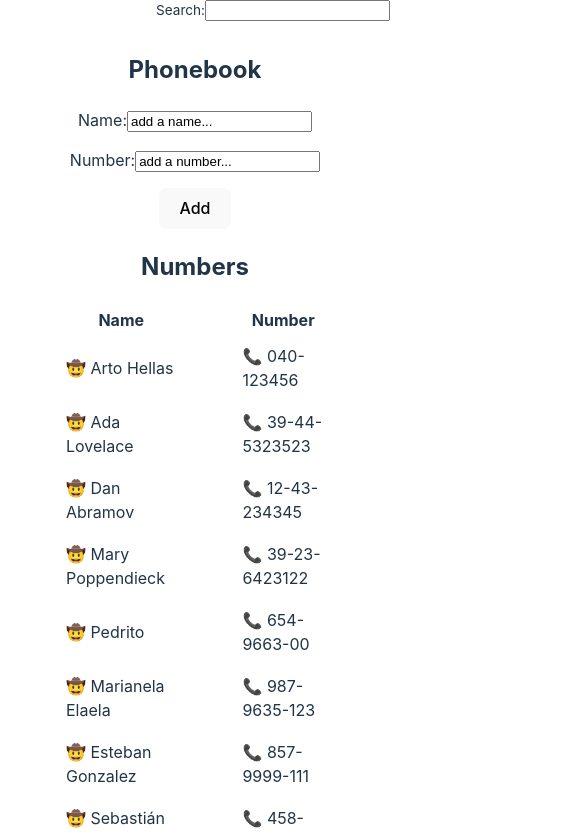
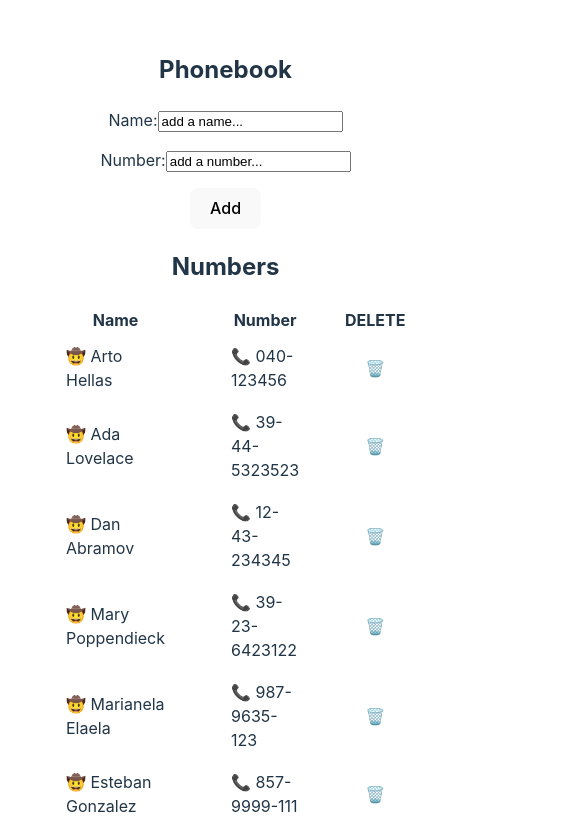
Before and after one commit to CarlosPizarroMorales/fullstackopen-submissions, a React (Vite) app in the folder part2/phonebook/: page / in a window 390 px wide. Shown: the top 834 px of the page, 585 px wide, since content can reach past the window. Built offline with nearby package versions, Linux system fonts and the light colour scheme; data requests are answered from the project's data file.

Commit message:
Exercise 2.14 - Phonebook step 9: implement delete record

```diff
--- a/part2/phonebook/db.json
+++ b/part2/phonebook/db.json
@@ -21,11 +21,6 @@
       "id": "4"
     },
     {
-      "id": "e833",
-      "name": "Pedrito",
-      "number": "654-9663-00"
-    },
-    {
       "id": "002e",
       "name": "Marianela Elaela",
       "number": "987-9635-123"
@@ -39,6 +34,11 @@
       "id": "0784",
       "name": "Sebastián Portales",
       "number": "458-9998-741"
+    },
+    {
+      "id": "c516",
+      "name": "Pedrito",
+      "number": "987-96352-00"
     }
   ]
 }
--- a/part2/phonebook/src/App.css
+++ b/part2/phonebook/src/App.css
@@ -68,7 +68,7 @@ thead > tr > th{
 
 label#search {
   position: absolute;
-  top: 0;
-  right: 0;
+  bottom: 100%;
+  left: 100%;
   font-size: .85rem;
 }
--- a/part2/phonebook/src/App.jsx
+++ b/part2/phonebook/src/App.jsx
@@ -12,50 +12,80 @@ const App = () => {
   const [ newSearch, setNewSearch ] = useState('');
 
   useEffect(()=> {
-    console.log('from effect');
+    // console.log('from effect');
 
     personService.getAll()
     .then(persons => {
-      console.log(persons);
+      // console.log(persons);
       setPersons(persons);
     })
 
   },[])
 
-  console.log('render', persons.length, ' persons.');     // checking rendering
+  // console.log('render', persons.length, ' persons.');     // checking rendering
 
   const checkExists = () => {
-    return (
-      persons.some(p => p.name.toLowerCase() === newName.trim().toLowerCase()) ||
-      persons.some(p => p.number.toLowerCase() === newNumber.trim().toLowerCase())
-    )
+    const onName = persons.filter(p => p.name.toLowerCase() === newName.trim().toLowerCase());
+    const onNumber = persons.filter(p => p.number.toLowerCase() === newNumber.trim().toLowerCase());
+    console.log(onName, onNumber);
+
+    if (onName.length === 0 && onNumber.length === 0) return 0;       // create
+    if (onName.length === 0 && onNumber.length !== 0) return 1;       // number already registered
+    if (onName.length !== 0 ) {
+      if (onName[0].number === newNumber ) return 2;                     // are U trolling me?
+      return 3;                                                       // patch number
+    }
   }
 
   const addNewPerson = (e) => {
     e.preventDefault();
 
-    if ( checkExists() ) {
-      alert(`${ newName.trim() } or ${ newNumber.trim() } already exists in the phonebook.`);
-      setNewName('');
-      setNewNumber('');
+    const checked = checkExists();
+    console.log(checked);
+    if ( checked === 1 ) {
+      resetForm();
+      return alert(`${ newNumber.trim() } is already registered in the phonebook.`);
+    }
+
+    if ( checked === 2) {
+      resetForm();
+      return alert(`Are U trolling me? ${ newNumber } already belongs to ${ newName }`);
+    }
+
+    if ( checked === 0) {
+      const newPerson = { name: newName.trim(), number: newNumber.trim() }
+
+      personService.create(newPerson)
+      .then(returnedPerson => {
+        // console.log(returnedPerson);
+        setPersons(persons.concat(returnedPerson));
+        resetForm();
+      })
       return;
     }
+    // implement number patchinig axios.put
+  }
 
-    const newPerson = { name: newName.trim(), number: newNumber.trim() }
-
-    personService.create(newPerson)
-    .then(returnedPerson => {
-      console.log(returnedPerson);
-      setPersons(persons.concat(returnedPerson));
-      setNewName('');
-      setNewNumber('');
-    })
+  const deletePerson = id => {
+    const [ who ] = persons.filter(p => p.id === id);
+    // console.log(who)
+    if (confirm(`Do you want to remove ${who.name}?`)) {
+      // console.log(`We must remove your presence ${id}...`);
+      personService.remove(id)
+      .then(removedPerson => {
+        // console.log(removedPerson);
+        setPersons(persons.filter(p => p.id !== removedPerson.id))
+      })
+    } else {
+      return null;
+    }
   }
 
   const handlePersonChange = (e) => setNewName(e.target.value);
   const handleNumberChange = (e) => setNewNumber(e.target.value);
   const handleSearchChange = (e) => setNewSearch(e.target.value.toLowerCase());
   const filteredPersons = persons.filter(person => person.name.toLowerCase().includes(newSearch));
+  const resetForm = () => { setNewNumber(''); setNewName('') }
 
   return (
     <main>
@@ -69,7 +99,7 @@ const App = () => {
         handlePersonChange={ handlePersonChange }
       />
       <h2>Numbers</h2>
-      <Persons persons={ filteredPersons }/>
+      <Persons persons={ filteredPersons } deletePerson={ deletePerson }/>
     </main>
   )
 }
--- a/part2/phonebook/src/components/Person.jsx
+++ b/part2/phonebook/src/components/Person.jsx
@@ -1,5 +1,5 @@
-const Person = ({ person }) =>
-<tr><td>🤠 { person.name }</td><td>📞 { person.number }</td></tr>;
+const Person = ({ person, deletePerson }) =>
+<tr><td>🤠 { person.name }</td><td>📞 { person.number }</td><td onClick={ () => deletePerson(person.id) }>🗑️</td></tr>;
 
 
 export default Person;
--- a/part2/phonebook/src/components/Persons.jsx
+++ b/part2/phonebook/src/components/Persons.jsx
@@ -1,13 +1,15 @@
 import Person from './Person'
 
-const Persons = ({ persons }) =>
+const Persons = ({ persons, deletePerson }) =>
   (
     <table>
       <thead>
-        <tr><th>Name</th><th>Number</th></tr>
+        <tr><th>Name</th><th>Number</th><th>DELETE</th></tr>
       </thead>
       <tbody>
-        { persons.map(person => <Person key={ person.id } person={ person }/>) }
+        { persons.map(person => <Person key={ person.id }
+                                        person={ person }
+                                        deletePerson={ deletePerson }  />) }
       </tbody>
     </table>
   );
--- a/part2/phonebook/src/services/persons.js
+++ b/part2/phonebook/src/services/persons.js
@@ -12,4 +12,9 @@ const create = newPerson => {
   return req.then(resp => resp.data);
 }
 
-export default { getAll, create }
+const remove = id => {
+  const req = axios.delete(`${BASE_URL}/${id}`);
+  return req.then(resp => resp.data);
+}
+
+export default { getAll, create, remove }
```
Also changed, not shown: 1 other file (tests, documents, lock files or other folders).
